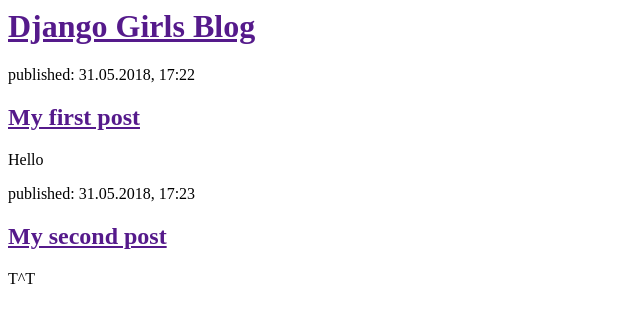
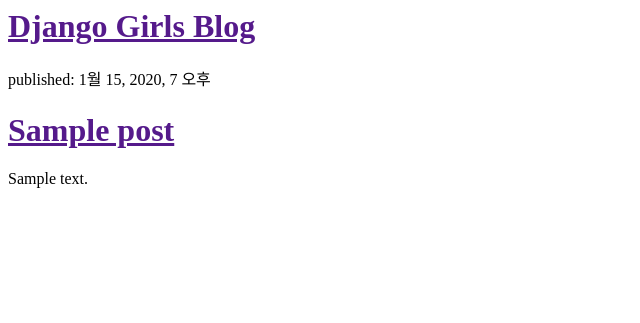
Before and after one commit to minseo1616/my-first-blog, a Django app: template blog/templates/blog/post_list.html in a window 1280 px wide. Shown: the top 323 px of the page, without its empty margins (0-640 px from the left). Run offline with Django 3.2, Linux system fonts and the light colour scheme; the template is opened without the code that fills it: values that come from a table or form of the project are taken from there, others are empty; tables that the repository leaves empty hold one stand-in row (values such as "Sample post").

Commit message:
Modified templates to display posts from database.

```diff
--- a/blog/templates/blog/post_list.html
+++ b/blog/templates/blog/post_list.html
@@ -6,15 +6,12 @@
 		<div>
 			<h1><a href="">Django Girls Blog</a></h1>
 		</div>
+		{% for post in posts %}
 		<div>
-			<p>published: 31.05.2018, 17:22</p>
-			<h2><a href="">My first post</a></h2>
-			<p>Hello</p>
+			<p>published: {{ post.published_date }}</p>
+			<h1><a href="">{{ post.title }}</a></h1>
+			<p>{{ post.text|linebreaksbr }}</p>
 		</div>
-		<div>
-			<p>published: 31.05.2018, 17:23</p>
-			<h2><a href="">My second post</a></h2>
-			<p>T^T</p>
-		</div>
+		{% endfor %}
 	</body>
 </html>
--- a/blog/views.py
+++ b/blog/views.py
@@ -1,4 +1,7 @@
 from django.shortcuts import render
+from django.utils import timezone
+from .models import Post
 
 def post_list(request):
-	return render(request, 'blog/post_list.html', {})
+	posts = Post.objects.filter(published_date__lte=timezone.now()).order_by('published_date')
+	return render(request, 'blog/post_list.html', {'posts':posts})
```
